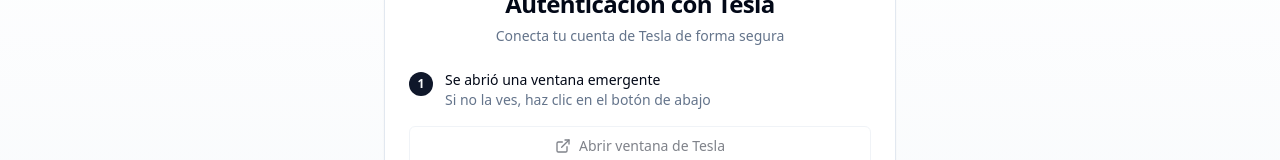
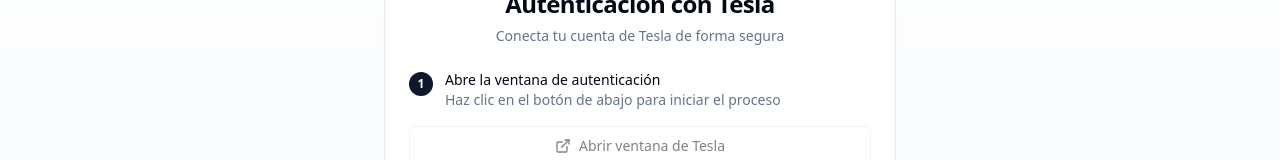
Before and after one commit to alvarorestrepo/tesla-status-frontend, a Next.js app: page /auth/tesla-popup in a window 1280 px wide. Shown: the part 138-298 px from the top of the page. Built offline with nearby package versions, Linux system fonts and the light colour scheme; no server answers.

Commit message:
fix: desactivar apertura automática del popup de Tesla
- Eliminar window.open automático del useEffect
- Actualizar instrucciones para indicar que el usuario debe hacer clic en el botón
- El popup ahora solo se abre al hacer clic en 'Abrir ventana de Tesla'

```diff
--- a/src/app/auth/tesla-popup/page.tsx
+++ b/src/app/auth/tesla-popup/page.tsx
@@ -25,7 +25,6 @@
       .then(data => {
         if (data.auth_url) {
           setAuthUrl(data.auth_url);
-          window.open(data.auth_url, 'TeslaAuth', 'width=500,height=600');
         }
       })
       .catch(err => console.error('Error:', err));
@@ -93,8 +92,8 @@
                 1
               </div>
               <div className="text-sm">
-                <p className="font-medium">Se abrió una ventana emergente</p>
-                <p className="text-muted-foreground">Si no la ves, haz clic en el botón de abajo</p>
+                <p className="font-medium">Abre la ventana de autenticación</p>
+                <p className="text-muted-foreground">Haz clic en el botón de abajo para iniciar el proceso</p>
               </div>
             </div>
 
```
